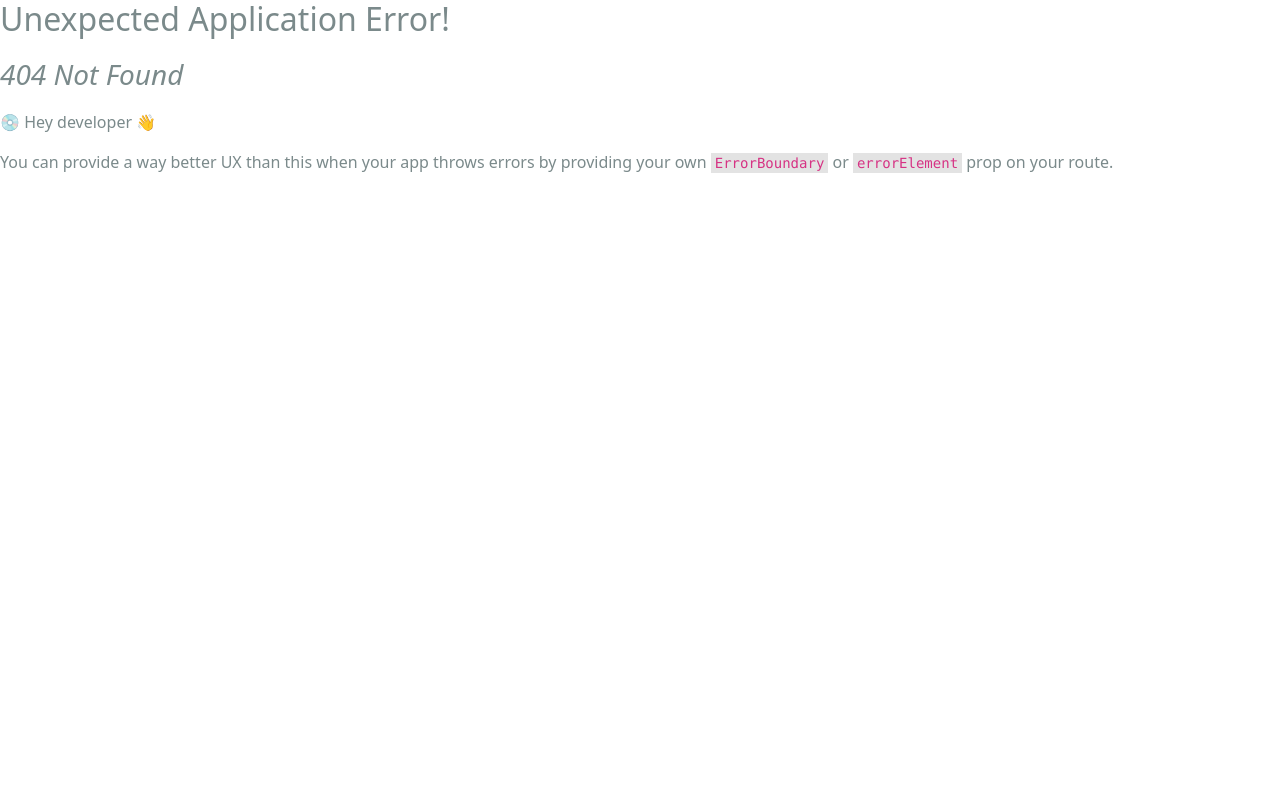
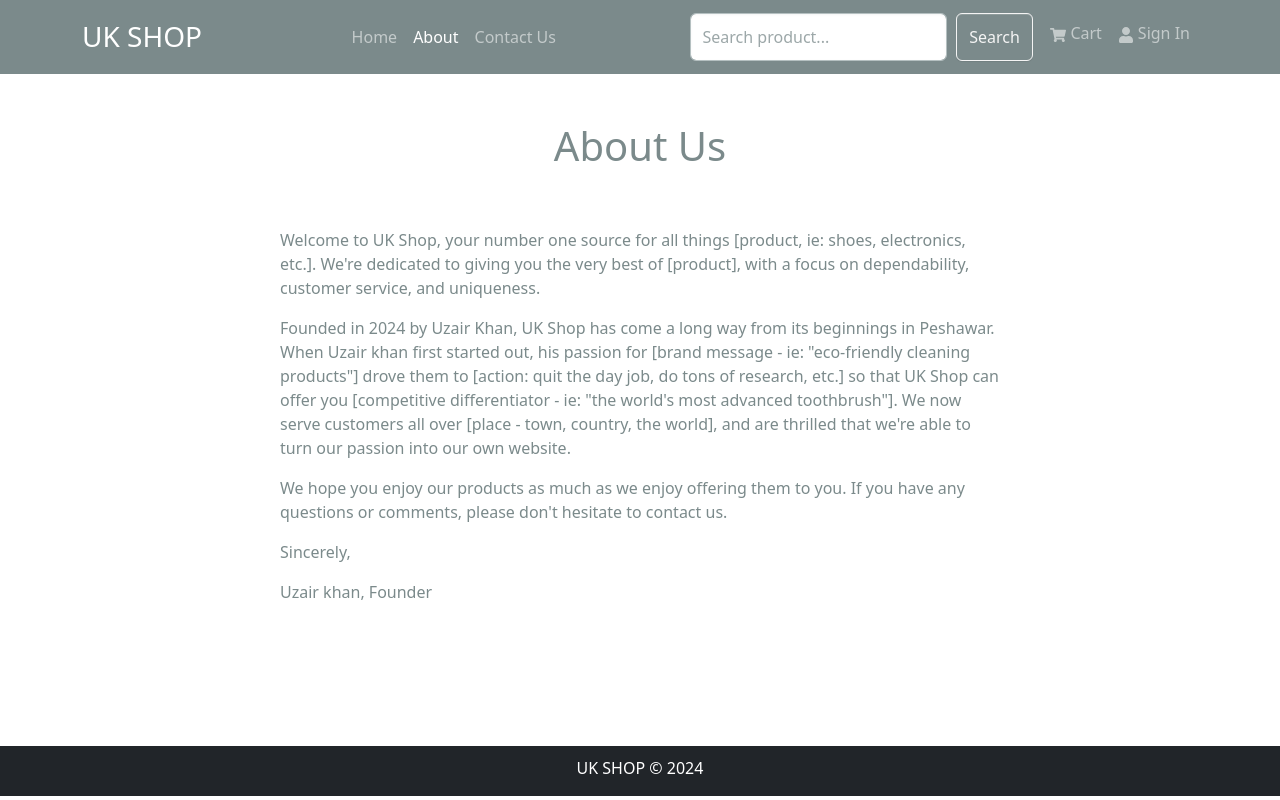
Before and after one commit to UzairKhan313/mern-uk-shop, a React (Create React App) app in the folder frontend/: page /about in a window 1280 px wide. Before the commit this address had no page. Built offline with nearby package versions, Linux system fonts and the light colour scheme.

Commit message:
adding some changes and finilizing

```diff
--- a/frontend/src/App.js
+++ b/frontend/src/App.js
@@ -1,26 +1,13 @@
-import React, { useEffect } from 'react'
-import { Container } from 'react-bootstrap'
-import { Outlet } from 'react-router-dom'
-import { ToastContainer } from 'react-toastify'
-import 'react-toastify/dist/ReactToastify.css'
-import Cookies from 'js-cookie'
+import React from "react";
+import { Container } from "react-bootstrap";
+import { Outlet } from "react-router-dom";
+import { ToastContainer } from "react-toastify";
+import "react-toastify/dist/ReactToastify.css";
 
-import Header from './components/Header'
-import Footer from './components/Footer'
+import Header from "./components/Header";
+import Footer from "./components/Footer";
 
 const App = () => {
-  const readCookie = () => {
-    const cookie = Cookies.get('jwt', { path: '/', domain: 'localhost:3000' })
-    if (!cookie) {
-      console.log('cookie not found')
-    } else {
-      console.log('cookie is found : ', cookie)
-    }
-  }
-  useEffect(() => {
-    readCookie()
-  }, [])
-
   return (
     <>
       <Header />
@@ -32,7 +19,7 @@ const App = () => {
       <Footer />
       <ToastContainer position="top-center" />
     </>
-  )
-}
+  );
+};
 
-export default App
+export default App;
--- a/frontend/src/components/Header.js
+++ b/frontend/src/components/Header.js
@@ -1,39 +1,125 @@
-import React from 'react'
-import { LinkContainer } from 'react-router-bootstrap'
-import { Navbar, Nav, Container, Badge, NavDropdown } from 'react-bootstrap'
-import { FaShoppingCart, FaUser } from 'react-icons/fa'
-import { useSelector, useDispatch } from 'react-redux'
-import { useNavigate } from 'react-router-dom'
-import { toast } from 'react-toastify'
+import React from "react";
+import { LinkContainer } from "react-router-bootstrap";
+import { Navbar, Nav, Container, Badge, NavDropdown } from "react-bootstrap";
+import { FaShoppingCart, FaUser } from "react-icons/fa";
+import { useSelector, useDispatch } from "react-redux";
+import { useNavigate } from "react-router-dom";
+import { toast } from "react-toastify";
 
-import { useLogoutMutation } from '../slices/userApiSlice'
-import { logout } from '../slices/authSllice'
-import { resetCart } from '../slices/cartSlice'
-import SearchBox from './SearchBox'
+import { useLogoutMutation } from "../slices/userApiSlice";
+import { logout } from "../slices/authSllice";
+import { resetCart } from "../slices/cartSlice";
+import SearchBox from "./SearchBox";
+
+// const Header = () => {
+//   const dispatch = useDispatch();
+//   const navigate = useNavigate();
+
+//   // use Selectio take a funtion and we destruct any thing from that function
+//   // cart is comming from our store that we define it in there.
+//   const { cartItems } = useSelector((state) => state.cart);
+
+//   const [logoutApiCall] = useLogoutMutation();
+
+//   // Getting User info from the state
+//   const { userInfo } = useSelector((state) => state.auth);
+
+//   const logoutHandler = async () => {
+//     try {
+//       await logoutApiCall().unwrap();
+//       dispatch(logout());
+//       dispatch(resetCart());
+//       navigate("/login");
+//     } catch (error) {
+//       toast.error(error?.data?.message || error.error);
+//     }
+//   };
+
+//   return (
+//     <header>
+//       <Navbar bg="dark" variant="dark" expand="md" collapseOnSelect>
+//         <Container>
+//           <LinkContainer to="/">
+//             <Navbar.Brand>
+//               <h3 style={{ marginBottom: 0 }}>UK SHOP</h3>
+//             </Navbar.Brand>
+//           </LinkContainer>
+//           <Navbar.Toggle aria-controls="basic-navbar-nav" />
+//           <Navbar.Collapse id="basic-navbar-nav">
+//             <Nav className="ms-auto">
+//               <SearchBox />
+//               <LinkContainer to="/cart">
+//                 <Nav.Link>
+//                   <FaShoppingCart />
+//                   <span style={{ marginLeft: "4px" }}>Cart</span>
+//                   {cartItems.length > 0 && (
+//                     <Badge pill bg="success" style={{ marginLeft: "3px" }}>
+//                       {cartItems.reduce((a, c) => a + c.qty, 0)}
+//                     </Badge>
+//                   )}
+//                 </Nav.Link>
+//               </LinkContainer>
+//               {userInfo ? (
+//                 <NavDropdown title={userInfo.name} id="username">
+//                   <LinkContainer to="profile">
+//                     <NavDropdown.Item>Profile</NavDropdown.Item>
+//                   </LinkContainer>
+//                   <NavDropdown.Item onClick={logoutHandler}>
+//                     logout
+//                   </NavDropdown.Item>
+//                 </NavDropdown>
+//               ) : (
+//                 <LinkContainer to="/login">
+//                   <Nav.Link>
+//                     <FaUser />
+//                     <span style={{ marginLeft: "4px" }}>Sign In</span>
+//                   </Nav.Link>
+//                 </LinkContainer>
+//               )}
+//               {userInfo && userInfo.isAdmin && (
+//                 <NavDropdown title="Admin" id="adminmenu">
+//                   <LinkContainer to="/admin/productlist">
+//                     <NavDropdown.Item>Products</NavDropdown.Item>
+//                   </LinkContainer>
+//                   <LinkContainer to="/admin/orderlist">
+//                     <NavDropdown.Item>Order</NavDropdown.Item>
+//                   </LinkContainer>{" "}
+//                   <LinkContainer to="/admin/userlist">
+//                     <NavDropdown.Item>Users</NavDropdown.Item>
+//                   </LinkContainer>
+//                 </NavDropdown>
+//               )}
+//             </Nav>
+//           </Navbar.Collapse>
+//         </Container>
+//       </Navbar>
+//     </header>
+//   );
+// };
 
 const Header = () => {
-  const dispatch = useDispatch()
-  const navigate = useNavigate()
+  const dispatch = useDispatch();
+  const navigate = useNavigate();
 
-  // use Selectio take a funtion and we destruct any thing from that function
-  // cart is comming from our store that we define it in there.
-  const { cartItems } = useSelector((state) => state.cart)
+  // useSelector to take a function and we destructure anything from that function
+  // cart is coming from our store that we defined there.
+  const { cartItems } = useSelector((state) => state.cart);
 
-  const [logoutApiCall] = useLogoutMutation()
+  const [logoutApiCall] = useLogoutMutation();
 
-  // Getting User info from the state
-  const { userInfo } = useSelector((state) => state.auth)
+  // Getting user info from the state
+  const { userInfo } = useSelector((state) => state.auth);
 
   const logoutHandler = async () => {
     try {
-      await logoutApiCall().unwrap()
-      dispatch(logout())
-      dispatch(resetCart())
-      navigate('/login')
+      await logoutApiCall().unwrap();
+      dispatch(logout());
+      dispatch(resetCart());
+      navigate("/login");
     } catch (error) {
-      toast.error(error?.data?.message || error.error)
+      toast.error(error?.data?.message || error.error);
     }
-  }
+  };
 
   return (
     <header>
@@ -46,14 +132,25 @@ const Header = () => {
           </LinkContainer>
           <Navbar.Toggle aria-controls="basic-navbar-nav" />
           <Navbar.Collapse id="basic-navbar-nav">
+            <Nav className="ms-auto md:d-flex justify-content-center align-items-center">
+              <LinkContainer to="/">
+                <Nav.Link>Home</Nav.Link>
+              </LinkContainer>
+              <LinkContainer to="/about">
+                <Nav.Link>About</Nav.Link>
+              </LinkContainer>
+              <LinkContainer to="/contact">
+                <Nav.Link>Contact Us</Nav.Link>
+              </LinkContainer>
+            </Nav>
             <Nav className="ms-auto">
               <SearchBox />
               <LinkContainer to="/cart">
                 <Nav.Link>
                   <FaShoppingCart />
-                  <span style={{ marginLeft: '4px' }}>Cart</span>
+                  <span style={{ marginLeft: "4px" }}>Cart</span>
                   {cartItems.length > 0 && (
-                    <Badge pill bg="success" style={{ marginLeft: '3px' }}>
+                    <Badge pill bg="success" style={{ marginLeft: "3px" }}>
                       {cartItems.reduce((a, c) => a + c.qty, 0)}
                     </Badge>
                   )}
@@ -61,18 +158,18 @@ const Header = () => {
               </LinkContainer>
               {userInfo ? (
                 <NavDropdown title={userInfo.name} id="username">
-                  <LinkContainer to="profile">
+                  <LinkContainer to="/profile">
                     <NavDropdown.Item>Profile</NavDropdown.Item>
                   </LinkContainer>
                   <NavDropdown.Item onClick={logoutHandler}>
-                    logout
+                    Logout
                   </NavDropdown.Item>
                 </NavDropdown>
               ) : (
                 <LinkContainer to="/login">
                   <Nav.Link>
                     <FaUser />
-                    <span style={{ marginLeft: '4px' }}>Sign In</span>
+                    <span style={{ marginLeft: "4px" }}>Sign In</span>
                   </Nav.Link>
                 </LinkContainer>
               )}
@@ -82,8 +179,8 @@ const Header = () => {
                     <NavDropdown.Item>Products</NavDropdown.Item>
                   </LinkContainer>
                   <LinkContainer to="/admin/orderlist">
-                    <NavDropdown.Item>Order</NavDropdown.Item>
-                  </LinkContainer>{' '}
+                    <NavDropdown.Item>Orders</NavDropdown.Item>
+                  </LinkContainer>
                   <LinkContainer to="/admin/userlist">
                     <NavDropdown.Item>Users</NavDropdown.Item>
                   </LinkContainer>
@@ -94,7 +191,7 @@ const Header = () => {
         </Container>
       </Navbar>
     </header>
-  )
-}
+  );
+};
 
-export default Header
+export default Header;
--- a/frontend/src/index.js
+++ b/frontend/src/index.js
@@ -1,44 +1,45 @@
-import React from 'react'
-import ReactDOM from 'react-dom/client'
+import React from "react";
+import ReactDOM from "react-dom/client";
 import {
   createBrowserRouter,
   createRoutesFromElements,
   Route,
   RouterProvider,
-} from 'react-router-dom'
+} from "react-router-dom";
 // import 'bootstrap/dist/css/bootstrap.min.css'
-import './assets/styles/bootstrap.custom.css'
-import './assets/styles/index.css'
-import { HelmetProvider } from 'react-helmet-async'
+import "./assets/styles/bootstrap.custom.css";
+import "./assets/styles/index.css";
+import { HelmetProvider } from "react-helmet-async";
 
-import reportWebVitals from './reportWebVitals'
-//PayPal
-import { PayPalScriptProvider } from '@paypal/react-paypal-js'
+// //PayPal
+import { PayPalScriptProvider } from "@paypal/react-paypal-js";
 
-import { Provider } from 'react-redux'
-import store from './store.js'
-import App from './App'
+import { Provider } from "react-redux";
+import store from "./store.js";
+import App from "./App";
 
 // Utils for Route Protection.
-import PrivateRoutes from './components/PrivateRoutes.js'
-import AdminRoutes from './components/AdmingRoutes.js'
+import PrivateRoutes from "./components/PrivateRoutes.js";
+import AdminRoutes from "./components/AdmingRoutes.js";
 
 // Pages
-import Home from './pages/Home'
-import ProductDetail from './pages/ProductDetails'
-import Cart from './pages/Cart.js'
-import Login from './pages/Login.js'
-import Signup from './pages/Signup.js'
-import Shipping from './pages/Shipping.js'
-import Payment from './pages/Payment.js'
-import PlaceOrder from './pages/PlaceOrder.js'
-import Order from './pages/Order.js'
-import Profile from './pages/Profile.js'
-import OrderList from './pages/admin/OrderList.js'
-import ProductList from './pages/admin/ProductList.js'
-import EditProduct from './pages/admin/EditProduct.js'
-import UserList from './pages/admin/UserList.js'
-import EditUser from './pages/admin/EditUser.js'
+import Home from "./pages/Home";
+import ProductDetail from "./pages/ProductDetails";
+import Cart from "./pages/Cart.js";
+import Login from "./pages/Login.js";
+import Signup from "./pages/Signup.js";
+import Shipping from "./pages/Shipping.js";
+import Payment from "./pages/Payment.js";
+import PlaceOrder from "./pages/PlaceOrder.js";
+import Order from "./pages/Order.js";
+import Profile from "./pages/Profile.js";
+import OrderList from "./pages/admin/OrderList.js";
+import ProductList from "./pages/admin/ProductList.js";
+import EditProduct from "./pages/admin/EditProduct.js";
+import UserList from "./pages/admin/UserList.js";
+import EditUser from "./pages/admin/EditUser.js";
+import AboutUs from "./pages/About.js";
+import ContactUs from "./pages/contact.js";
 
 const router = createBrowserRouter(
   createRoutesFromElements(
@@ -47,6 +48,8 @@ const router = createBrowserRouter(
       <Route path="/search/:keyword" element={<Home />} />
       <Route path="/page/:pageNumber" element={<Home />} />
       <Route path="/search/:keyword/page/:pageNumber" element={<Home />} />
+      <Route path="/about" element={<AboutUs />} />
+      <Route path="/contact" element={<ContactUs />} />
 
       <Route path="/product/:id" element={<ProductDetail />} />
       <Route path="/cart" element={<Cart />} />
@@ -72,9 +75,9 @@ const router = createBrowserRouter(
       </Route>
     </Route>
   )
-)
+);
 
-const root = ReactDOM.createRoot(document.getElementById('root'))
+const root = ReactDOM.createRoot(document.getElementById("root"));
 root.render(
   <React.StrictMode>
     <HelmetProvider>
@@ -85,6 +88,4 @@ root.render(
       </Provider>
     </HelmetProvider>
   </React.StrictMode>
-)
-
-reportWebVitals()
+);
--- /dev/null
+++ b/frontend/src/pages/About.js
@@ -0,0 +1,40 @@
+import React from "react";
+import { Container, Row, Col } from "react-bootstrap";
+
+const AboutUs = () => {
+  return (
+    <Container>
+      <h1 className="my-4 text-center">About Us</h1>
+      <Row className="justify-content-center">
+        <Col md={8}>
+          {/* <Image src="path_to_your_image.jpg" rounded fluid /> */}
+          <p className="mt-4">
+            Welcome to UK Shop, your number one source for all things [product,
+            ie: shoes, electronics, etc.]. We're dedicated to giving you the
+            very best of [product], with a focus on dependability, customer
+            service, and uniqueness.
+          </p>
+          <p>
+            Founded in 2024 by Uzair Khan, UK Shop has come a long way from its
+            beginnings in Peshawar. When Uzair khan first started out, his
+            passion for [brand message - ie: "eco-friendly cleaning products"]
+            drove them to [action: quit the day job, do tons of research, etc.]
+            so that UK Shop can offer you [competitive differentiator - ie: "the
+            world's most advanced toothbrush"]. We now serve customers all over
+            [place - town, country, the world], and are thrilled that we're able
+            to turn our passion into our own website.
+          </p>
+          <p>
+            We hope you enjoy our products as much as we enjoy offering them to
+            you. If you have any questions or comments, please don't hesitate to
+            contact us.
+          </p>
+          <p>Sincerely,</p>
+          <p>Uzair khan, Founder</p>
+        </Col>
+      </Row>
+    </Container>
+  );
+};
+
+export default AboutUs;
--- /dev/null
+++ b/frontend/src/pages/contact.js
@@ -0,0 +1,40 @@
+import React from "react";
+import { Container, Row, Col, Form, Button } from "react-bootstrap";
+
+const ContactUs = () => {
+  return (
+    <Container>
+      <h1 className="my-4 text-center">Contact Us</h1>
+      <Row className="justify-content-center">
+        <Col md={6}>
+          <Form>
+            <Form.Group controlId="formName">
+              <Form.Label>Name</Form.Label>
+              <Form.Control type="text" placeholder="Enter your name" />
+            </Form.Group>
+
+            <Form.Group controlId="formEmail" className="mt-3">
+              <Form.Label>Email address</Form.Label>
+              <Form.Control type="email" placeholder="Enter your email" />
+            </Form.Group>
+
+            <Form.Group controlId="formMessage" className="mt-3">
+              <Form.Label>Message</Form.Label>
+              <Form.Control
+                as="textarea"
+                rows={3}
+                placeholder="Enter your message"
+              />
+            </Form.Group>
+
+            <Button variant="primary" type="submit" className="mt-3">
+              Submit
+            </Button>
+          </Form>
+        </Col>
+      </Row>
+    </Container>
+  );
+};
+
+export default ContactUs;
--- a/frontend/src/reportWebVitals.js
+++ /dev/null
@@ -1,13 +0,0 @@
-const reportWebVitals = onPerfEntry => {
-  if (onPerfEntry && onPerfEntry instanceof Function) {
-    import('web-vitals').then(({ getCLS, getFID, getFCP, getLCP, getTTFB }) => {
-      getCLS(onPerfEntry);
-      getFID(onPerfEntry);
-      getFCP(onPerfEntry);
-      getLCP(onPerfEntry);
-      getTTFB(onPerfEntry);
-    });
-  }
-};
-
-export default reportWebVitals;
```
